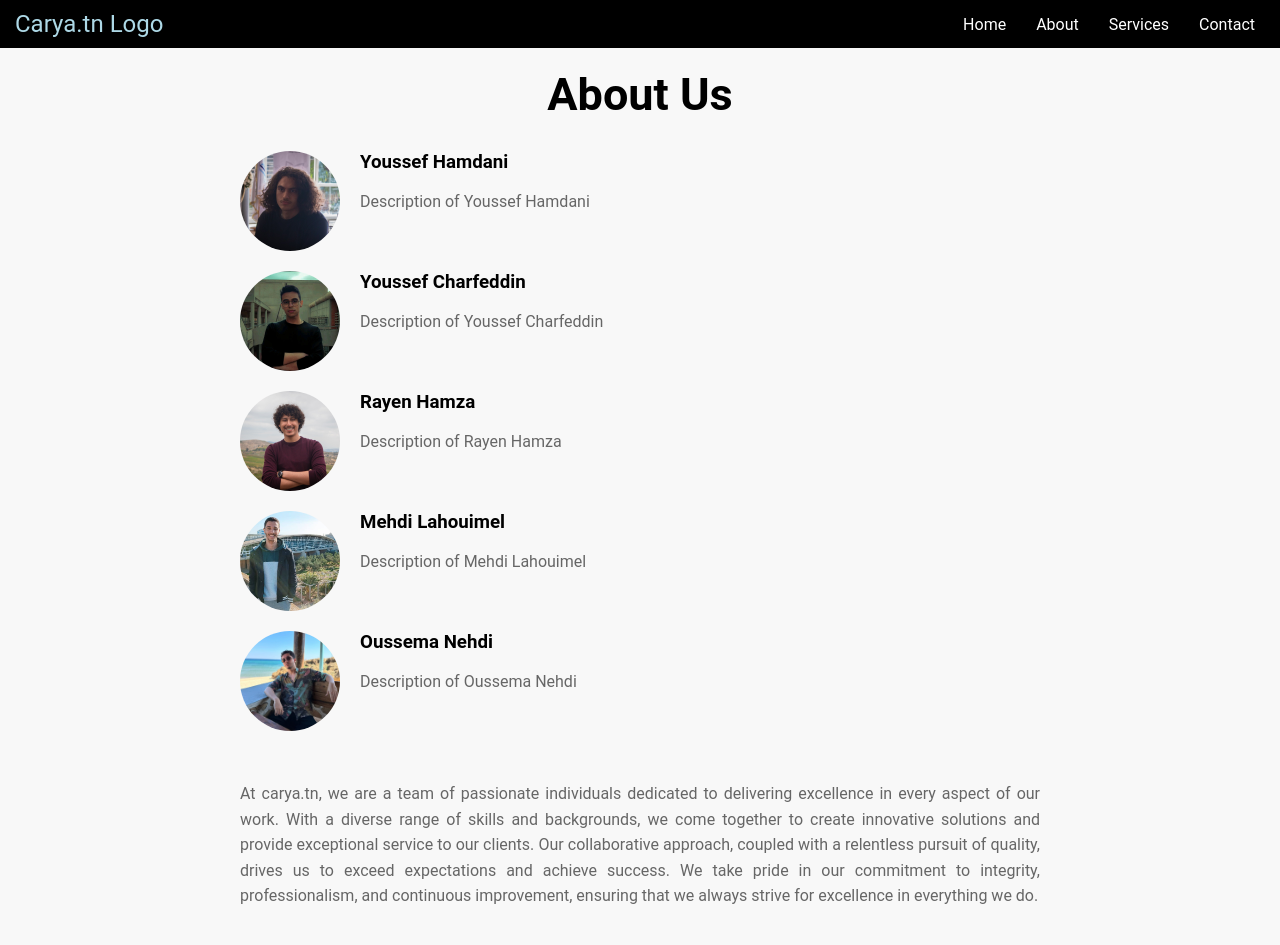
After one commit to OussemaNehdi/Carya.tn, a PHP site: page /Mini-PHP-Project/HTML/about.php in a window 1280 px wide. The commit adds this page. Run offline with PHP 8.4, Linux system fonts and the light colour scheme.

Commit message:
Update dropdown menu services and about page

```diff
--- a/CSS/style.css
+++ b/CSS/style.css
@@ -2,9 +2,14 @@ body {
     font-family: Roboto, sans-serif;
     margin: 0;
     padding: 0;
+    background-color: rgba(245, 245, 245, 0.649);
 
 }
-
+h1{
+    text-align: center;
+    color: #333;
+    margin-top: 20px;
+}
 
 /* Navigation bar */
 .navbar {
@@ -31,10 +36,14 @@ body {
     margin: 0;
     padding: 0;
     margin-right: 15px;
+    display: flex;
+    align-items: center;
 }
+
 
 .navbar-menu ul li {
     display: inline;
+    margin-left: 10px;
 }
 
 .navbar-menu ul li a {
@@ -46,6 +55,33 @@ body {
 .navbar-menu ul li a:hover {
     background-color: #555;
 }
+
+/* Dropdown menu */
+.navbar-menu ul .dropdown {
+    position: relative;
+    display: inline-block;
+}
+
+.navbar-menu ul .dropdown .dropdown-menu {
+    display: none;
+    position: absolute;
+    background-color: black;
+    min-width: 200px;
+    box-shadow: 0px 8px 16px 0px rgba(0,0,0,0.2);
+    z-index: 1;
+}
+
+.navbar-menu ul .dropdown .dropdown-menu li {
+    color: white;
+    padding: 16px 5px;
+    display: block;
+    font-size: 15px;
+}
+
+.navbar-menu ul .dropdown:hover .dropdown-menu {
+    display: block;
+}
+/* End of dropdown menu */
 /* End of navigation bar */
 
 /* Contact.php */
@@ -60,7 +96,8 @@ body {
 
 h2 {
     margin-top: 0;
-    color: red;
+    font-size: 45px;
+    color: black;
 }
 
 p {
@@ -104,8 +141,68 @@ button[type="submit"]:hover {
     background-color: #45a049;
 }
 
+.success {
+    color: green;
+    font-style: italic;
+}
+
 .error {
     color: red;
     font-style: italic;
 }
 /* End of Contact.php */
+
+/* about.php */
+/* Container styles */
+.about-container {
+    max-width: 800px;
+    margin: 0 auto;
+    padding: 20px;
+}
+
+/* Heading styles */
+.about-container h2 {
+    text-align: center;
+    margin-bottom: 30px;
+}
+
+/* Author styles */
+.author {
+    display: flex;
+    margin-bottom: 20px;
+}
+
+.author img {
+    width: 100px; /* Adjust as needed */
+    height: 100px; /* Adjust as needed */
+    border-radius: 50%; /* Make images round */
+    margin-right: 20px;
+}
+
+.author-info {
+    flex: 1;
+}
+
+.author-info h3 {
+    margin-top: 0;
+}
+
+/* About paragraph styles */
+.about-paragraph {
+    margin-top: 50px;
+    text-align: justify;
+    line-height: 1.6;
+}
+
+/* Responsive styles */
+@media (max-width: 768px) {
+    .author {
+        flex-direction: column;
+        align-items: center;
+    }
+
+    .author img {
+        margin-right: 0;
+        margin-bottom: 10px;
+    }
+}
--- /dev/null
+++ b/HTML/about.php
@@ -0,0 +1,65 @@
+<!DOCTYPE html>
+<html lang="en">
+<head>
+    <meta charset="UTF-8">
+    <meta name="viewport" content="width=device-width, initial-scale=1.0">
+    <title>About Us</title>
+    <link rel="stylesheet" href="http://localhost/Mini-PHP-Project/CSS/style.css">
+</head>
+<body>
+    <?php include 'navbar.php'; ?>
+
+    <div class="about-container">
+        <h2>About Us</h2>
+
+        <!-- Author 1 -->
+        <div class="author">
+            <img src="http://localhost/Mini-PHP-Project/Resources/Images/jozef.jpg" alt="Youssef Hamdani">
+            <div class="author-info">
+                <h3>Youssef Hamdani</h3>
+                <p>Description of Youssef Hamdani</p>
+            </div>
+        </div>
+
+        <!-- Author 2 -->
+        <div class="author">
+            <img src="http://localhost/Mini-PHP-Project/Resources/Images/charfi.jpg" alt="Youssef Charfeddin">
+            <div class="author-info">
+                <h3>Youssef Charfeddin</h3>
+                <p>Description of Youssef Charfeddin</p>
+            </div>
+        </div>
+
+        <!-- Author 3 -->
+        <div class="author">
+            <img src="http://localhost/Mini-PHP-Project/Resources/Images/rayen.jpg" alt="Rayen Hamza">
+            <div class="author-info">
+                <h3>Rayen Hamza</h3>
+                <p>Description of Rayen Hamza</p>
+            </div>
+        </div>
+
+        <!-- Author 4 -->
+        <div class="author">
+            <img src="http://localhost/Mini-PHP-Project/Resources/Images/mehdi.jpg" alt="Mehdi Lahouimel">
+            <div class="author-info">
+                <h3>Mehdi Lahouimel</h3>
+                <p>Description of Mehdi Lahouimel</p>
+            </div>
+        </div>
+
+        <!-- Author 5 -->
+        <div class="author">
+            <img src="http://localhost/Mini-PHP-Project/Resources/Images/oussema.jpg" alt="Oussema Nehdi">
+            <div class="author-info">
+                <h3>Oussema Nehdi</h3>
+                <p>Description of Oussema Nehdi</p>
+            </div>
+        </div>
+
+        <p class="about-paragraph">
+            At carya.tn, we are a team of passionate individuals dedicated to delivering excellence in every aspect of our work. With a diverse range of skills and backgrounds, we come together to create innovative solutions and provide exceptional service to our clients. Our collaborative approach, coupled with a relentless pursuit of quality, drives us to exceed expectations and achieve success. We take pride in our commitment to integrity, professionalism, and continuous improvement, ensuring that we always strive for excellence in everything we do.
+        </p>
+    </div>
+</body>
+</html>
--- a/HTML/contact.php
+++ b/HTML/contact.php
@@ -23,7 +23,7 @@
         ?>
         <p>We'd love to hear from you! Please fill out the form below to get in touch with us.</p>
 
-        <form action="submit_contact.php" method="POST">
+        <form action="http://localhost/Mini-PHP-Project/PHP/submit_contact.php" method="POST">
             <label for="name">Name:</label>
             <input type="text" id="name" name="name" required>
 
--- a/HTML/navbar.php
+++ b/HTML/navbar.php
@@ -2,13 +2,20 @@
 <nav class="navbar">
     <div class="container">
         <div class="navbar-brand">
-            <a href="#">Your Logo</a>
+            <a href="http://localhost/Mini-PHP-Project/">Carya.tn Logo</a>
         </div>
         <div class="navbar-menu">
             <ul>
                 <li><a href="http://localhost/Mini-PHP-Project/">Home</a></li>
-                <li><a href="#">About</a></li>
-                <li><a href="#">Services</a></li>
+                <li><a href="http://localhost/Mini-PHP-Project/HTML/about.php">About</a></li>
+                <li class="dropdown">
+                    <a href="#" class="dropdown-toggle">Services</a>
+                    <ul class="dropdown-menu">
+                        <li><a href="#">Rent a Car</a></li>
+                        <li><a href="#">List Your Car for Rent</a></li>
+                        <li><a href="#">Export Rent History</a></li>
+                    </ul>
+                </li>
                 <li><a href="http://localhost/Mini-PHP-Project/HTML/contact.php">Contact</a></li>
             </ul>
         </div>
--- a/PHP/submit_contact.php
+++ b/PHP/submit_contact.php
@@ -22,11 +22,11 @@ if ($_SERVER["REQUEST_METHOD"] == "POST") {
     // Send email
     if (mail($to, $subject, $email_content, $headers)) {
         // Email sent successfully
-        header("Location: contact.php?success=true");
+        header("Location: http://localhost/Mini-PHP-Project/HTML/contact.php?success=true");
         exit();
     } else {
         // Error sending email
-        header("Location: contact.php?success=false");
+        header("Location: http://localhost/Mini-PHP-Project/HTML/contact.php?success=false");
         exit();
     }
 }
```
Also changed, not shown: Resources/Images/charfi.jpg (added), Resources/Images/jozef.jpg (added), Resources/Images/mehdi.jpg (added), Resources/Images/oussema.jpg (added), Resources/Images/rayen.jpg (added), Resources/SQL/schema.sql (renamed from schema.sql), 2 other files.
